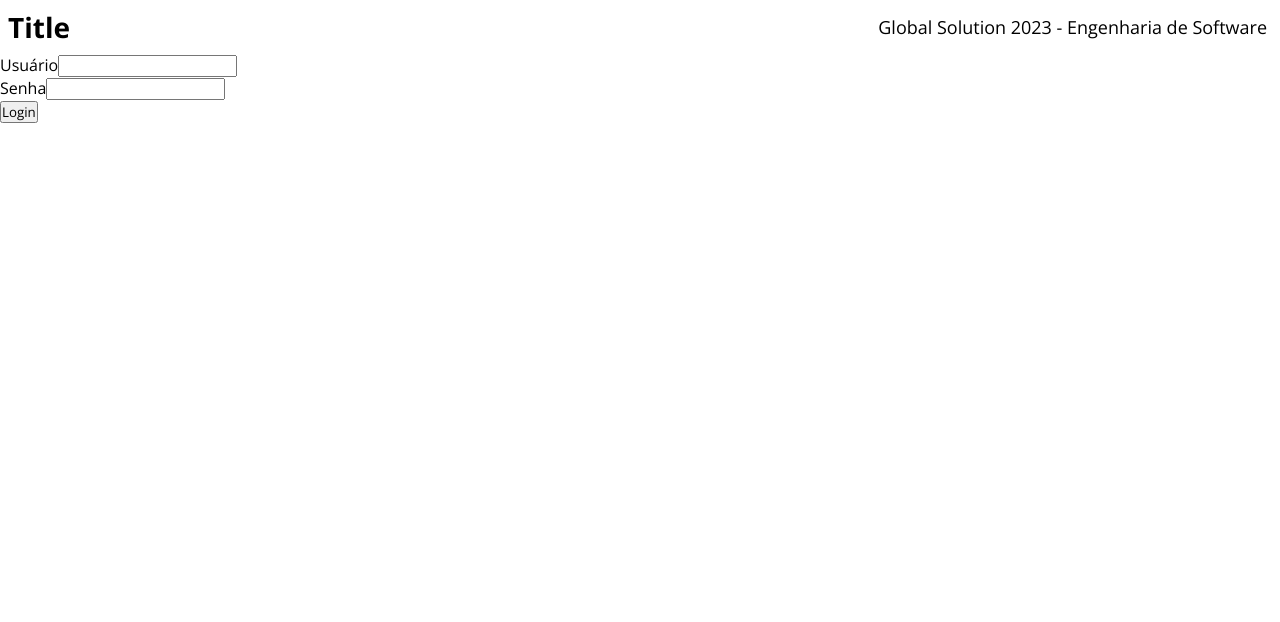
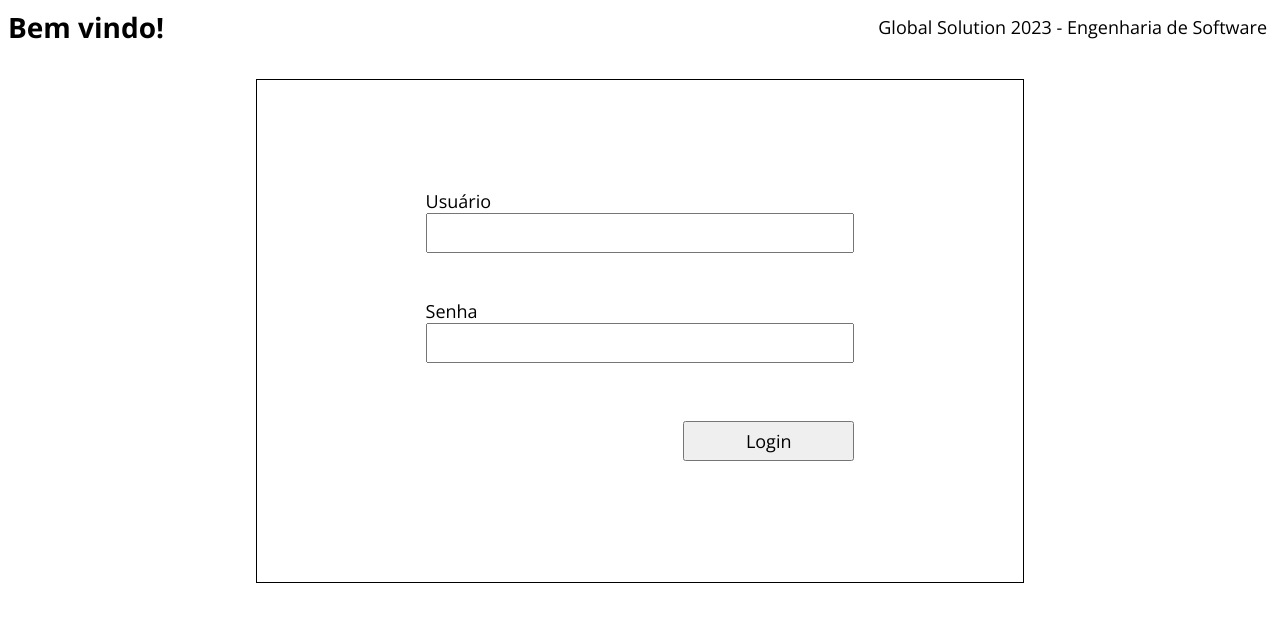
Before and after one commit to Global-Solution-2-sem/web, a React (Vite) app in the folder frontend/: page / in a window 1280 px wide. Shown: the top 622 px of the page. Built offline with nearby package versions, Linux system fonts and the light colour scheme.

Commit message:
feat: jwt decode on header

```diff
--- a/frontend/package.json
+++ b/frontend/package.json
@@ -11,6 +11,7 @@
   },
   "dependencies": {
     "axios": "^1.6.2",
+    "jwt-decode": "^4.0.0",
     "react": "^18.2.0",
     "react-dom": "^18.2.0",
     "react-hook-form": "^7.48.2",
--- a/frontend/src/components/Header.tsx
+++ b/frontend/src/components/Header.tsx
@@ -1,7 +1,27 @@
+import { jwtDecode } from 'jwt-decode'
+import { useEffect, useState } from 'react'
+
+type userToken = {
+    name: string
+    email: string
+}
+
+
 export default function Header() {
+    const [user, setUser] = useState<userToken | null>(null)
+    const getToken = () => {
+        const token = localStorage.getItem('token')
+
+        if (token !== null)
+            setUser(jwtDecode(token))
+    }
+
+    useEffect(() => {
+        getToken()
+    }, [])
     return (
         <header>
-            <h1>Title</h1>
+            {user !== null ? <h1>Bem vindo, {user.name}</h1> : <h1>Bem vindo!</h1>}
             <p>Global Solution 2023 - Engenharia de Software</p>
         </header>
     )
--- a/frontend/src/components/Login.tsx
+++ b/frontend/src/components/Login.tsx
@@ -20,8 +20,8 @@ export default function Login() {
         }
     }
     return (
-        <main>
-            <section>
+        <main className='login-main'>
+            <section className='login-container'>
                 <form action="" onSubmit={handleSubmit(onSubmit)}>
                     <div className="input-item">
                         <label htmlFor="user">Usuário</label>
--- a/frontend/src/styles/login.scss
+++ b/frontend/src/styles/login.scss
@@ -1,4 +1,4 @@
-main {
+.login-main {
     width: 100%;
     height: 90vh;
     display: flex;
```
Also changed, not shown: 1 other file (tests, documents, lock files or other folders).
